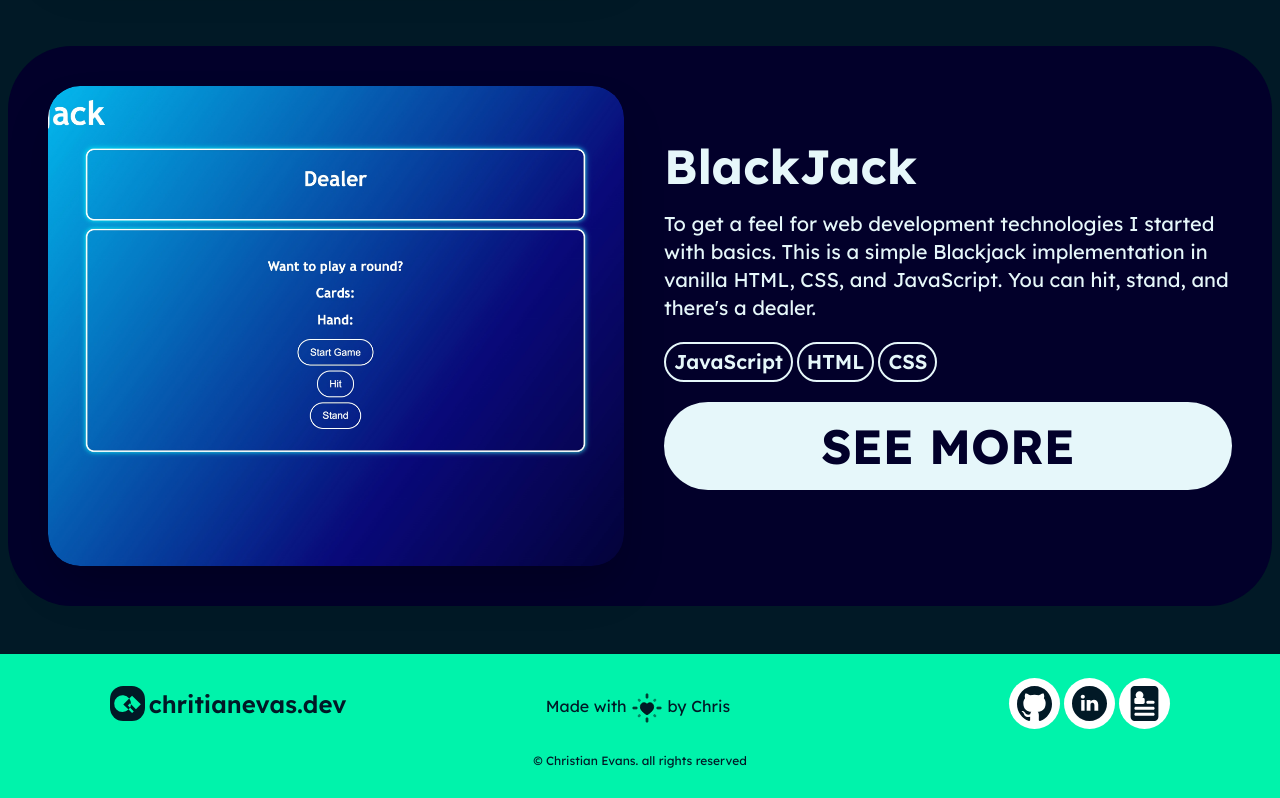
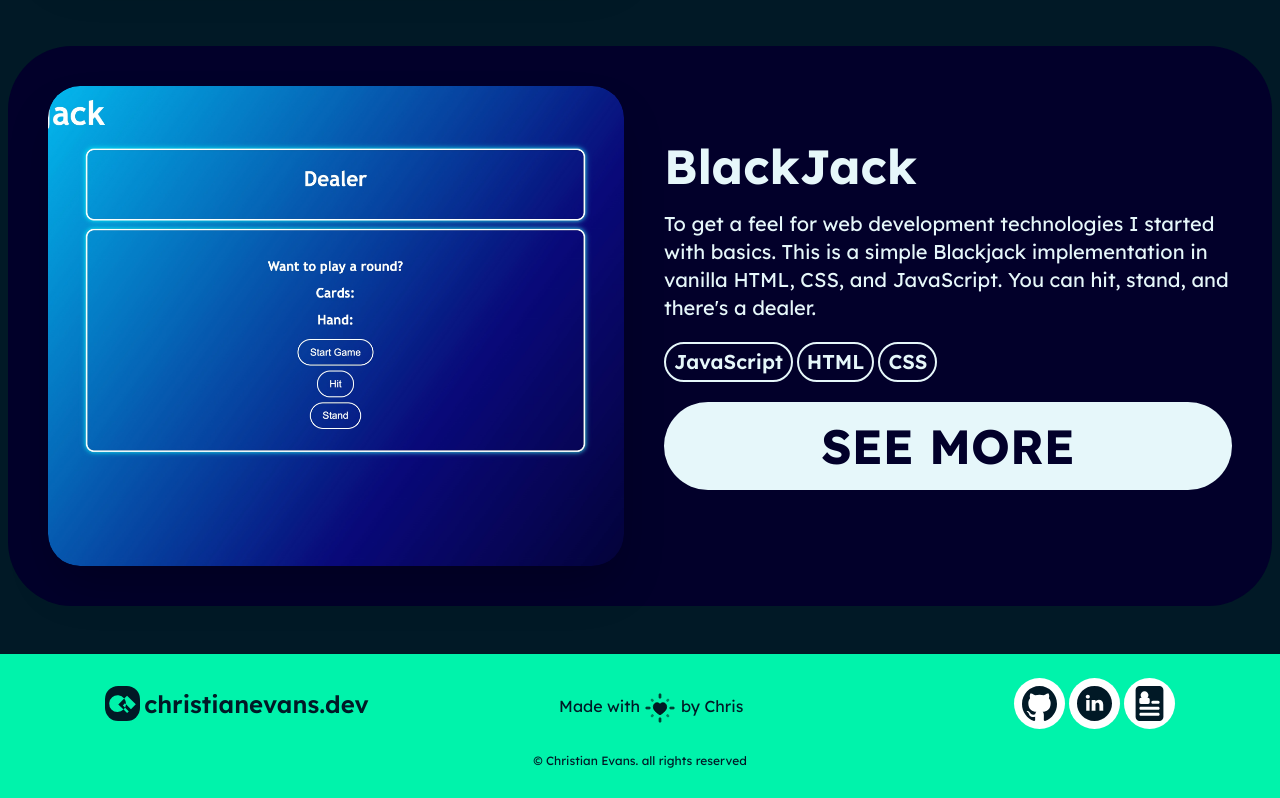
Before and after one commit to evans-christian2004/port, a Next.js app: page /projects in a window 1280 px wide. Shown: the part 3911-4709 px from the top of the page. Built offline with nearby package versions, Linux system fonts and the light colour scheme; what tailwindcss-animated would draw is missing.

Commit message:
fixed footer text

```diff
--- a/src/app/components/layout/Footer.tsx
+++ b/src/app/components/layout/Footer.tsx
@@ -14,7 +14,7 @@
                   height={35}
                   alt='logo'
                 />
-                <p className='font-semibold text-2xl'>chritianevas.dev</p>
+                <p className='font-semibold text-2xl'>christianevans.dev</p>
               </Link>
             </div>
             <div className="relative md:right-10 top-1">
```
